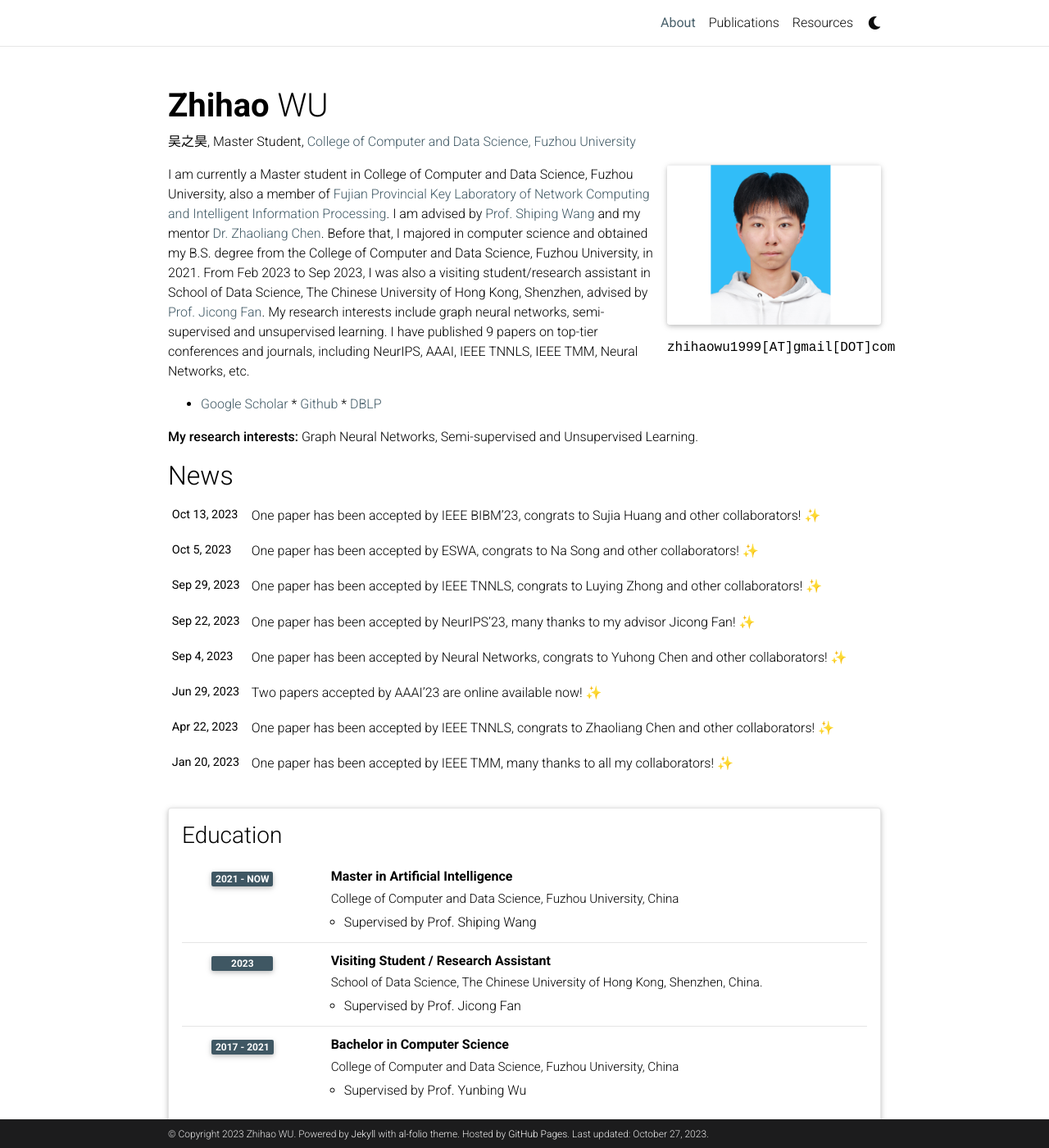
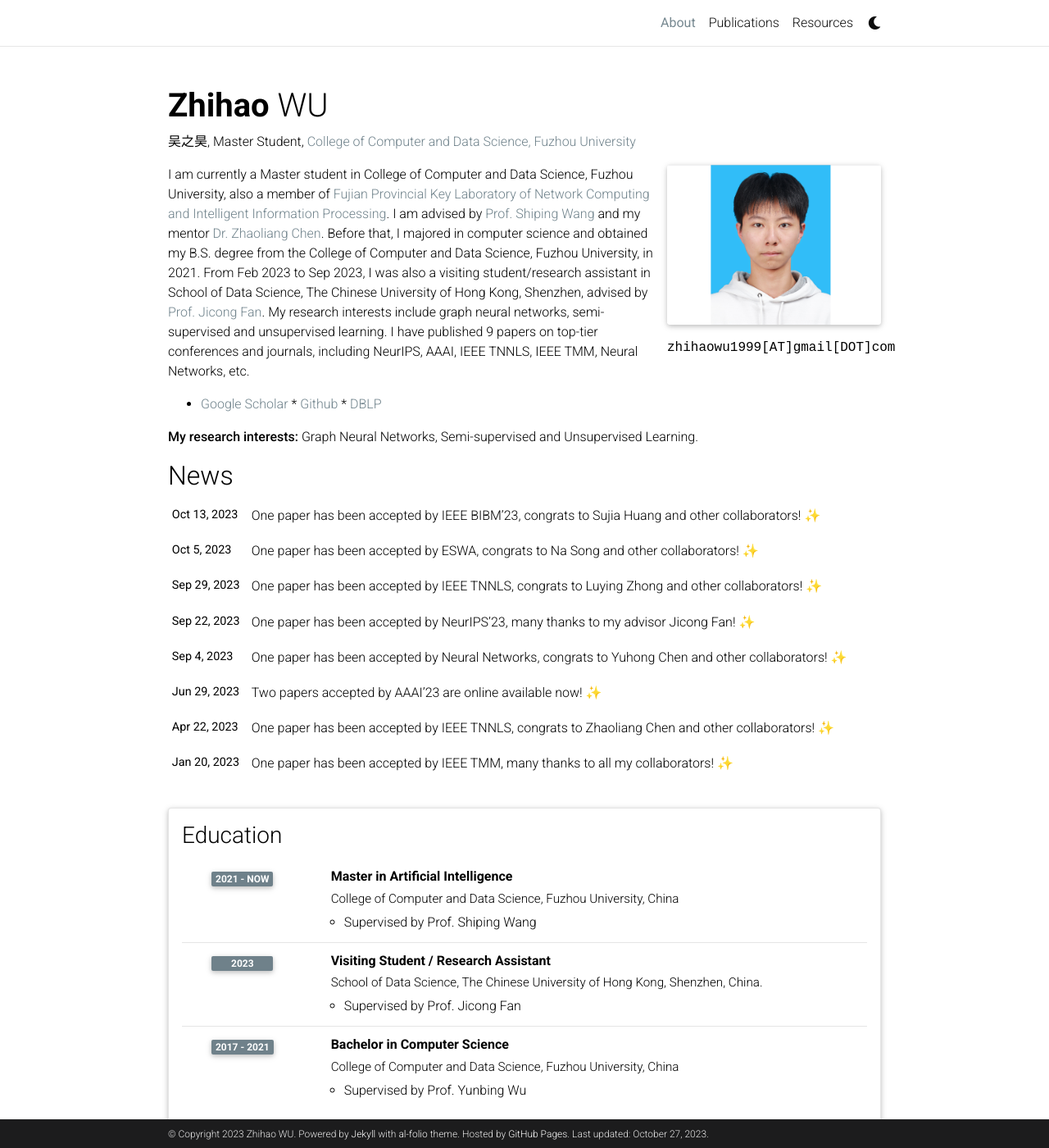
Before and after one commit to huangsuj/huangsuj.github.io, a Jekyll site: the page built from _pages/about.md, in a window 1280 px wide and 1400 px high. Shown: the whole window at 82% size. Built offline with Jekyll 4.4.1, drawn with Linux system fonts in a browser that asks for light colours; full-size pictures stand in for the smaller copies a plugin makes; emoji names are drawn with the system emoji font; comment, search, counter and statistics services are not loaded; a style sheet for code colours, icons or effects is not loaded.

Commit message:
Update _themes.scss

```diff
--- a/_sass/_themes.scss
+++ b/_sass/_themes.scss
@@ -7,8 +7,8 @@
   --global-code-bg-color: #{$code-bg-color-light};
   --global-text-color: #{$black-color};
   --global-text-color-light: #{$grey-color};
-  --global-theme-color: rgba(15,46,61,.8);
-  --global-hover-color: rgba(15,46,61,.8);
+  --global-theme-color: rgba(15,46,61,.6);
+  --global-hover-color: rgba(15,46,61,.6);
   --global-footer-bg-color: #{$grey-color-dark};
   --global-footer-text-color: #{$grey-color-light};
   --global-footer-link-color: #{$white-color};
```
